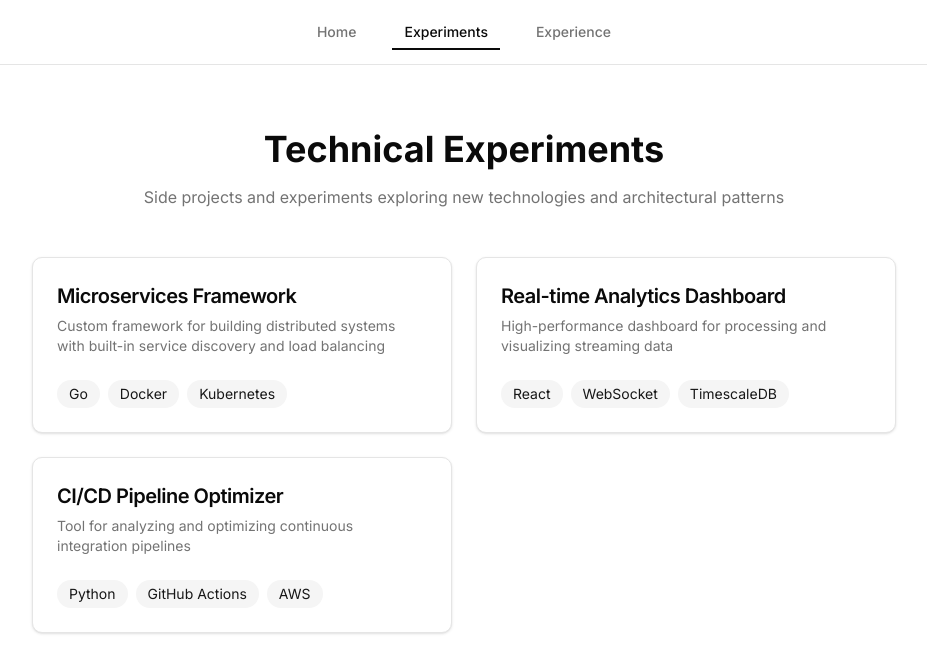
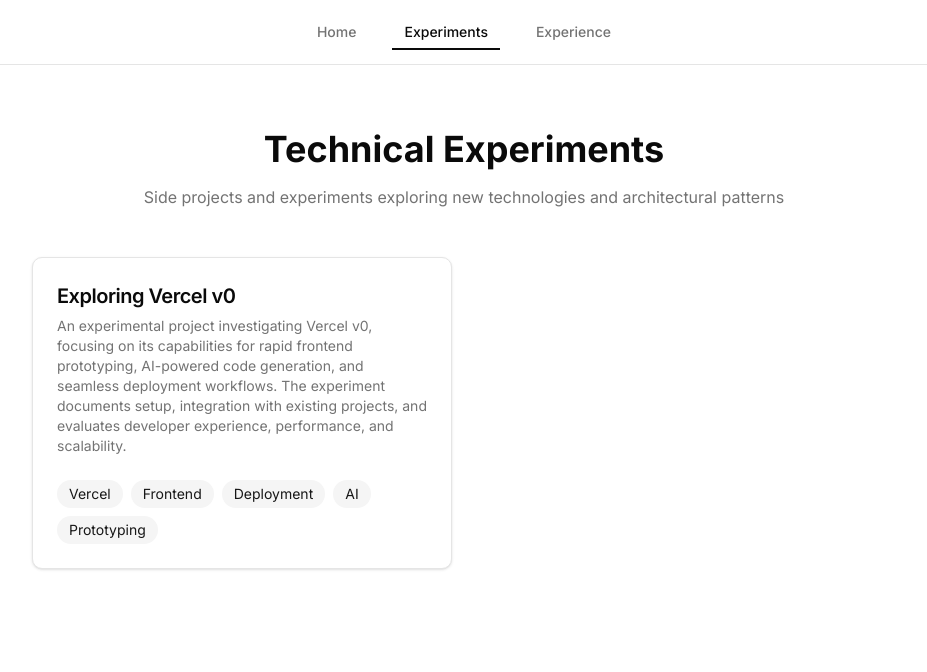
Before and after one commit to christian-rizza/crizza-website, a Next.js app: page /experiments in a window 1280 px wide. Shown: the top 672 px of the page, without its empty margins (176-1103 px from the left). Built offline with nearby package versions, Linux system fonts and the light colour scheme.

Commit message:
revert to v22 for stability
Restore previous version to maintain project stability

Co-authored-by: Christian Rizza <8734360+christian-rizza@users.noreply.github.com>

```diff
--- a/app/experiments/page.tsx
+++ b/app/experiments/page.tsx
@@ -2,20 +2,10 @@ import { Card, CardContent, CardHeader, CardTitle, CardDescription } from "@/com
 
 const experiments = [
   {
-    title: "Microservices Framework",
-    description: "Custom framework for building distributed systems with built-in service discovery and load balancing",
-    tech: ["Go", "Docker", "Kubernetes"],
-  },
-  {
-    title: "Real-time Analytics Dashboard",
-    description: "High-performance dashboard for processing and visualizing streaming data",
-    tech: ["React", "WebSocket", "TimescaleDB"],
-  },
-  {
-    title: "CI/CD Pipeline Optimizer",
-    description: "Tool for analyzing and optimizing continuous integration pipelines",
-    tech: ["Python", "GitHub Actions", "AWS"],
-  },
+    title: "Exploring Vercel v0",
+    description: "An experimental project investigating Vercel v0, focusing on its capabilities for rapid frontend prototyping, AI-powered code generation, and seamless deployment workflows. The experiment documents setup, integration with existing projects, and evaluates developer experience, performance, and scalability.",
+    tech: ["Vercel", "Frontend", "Deployment", "AI", "Prototyping"],
+  }
 ]
 
 export default function Experiments() {
```
